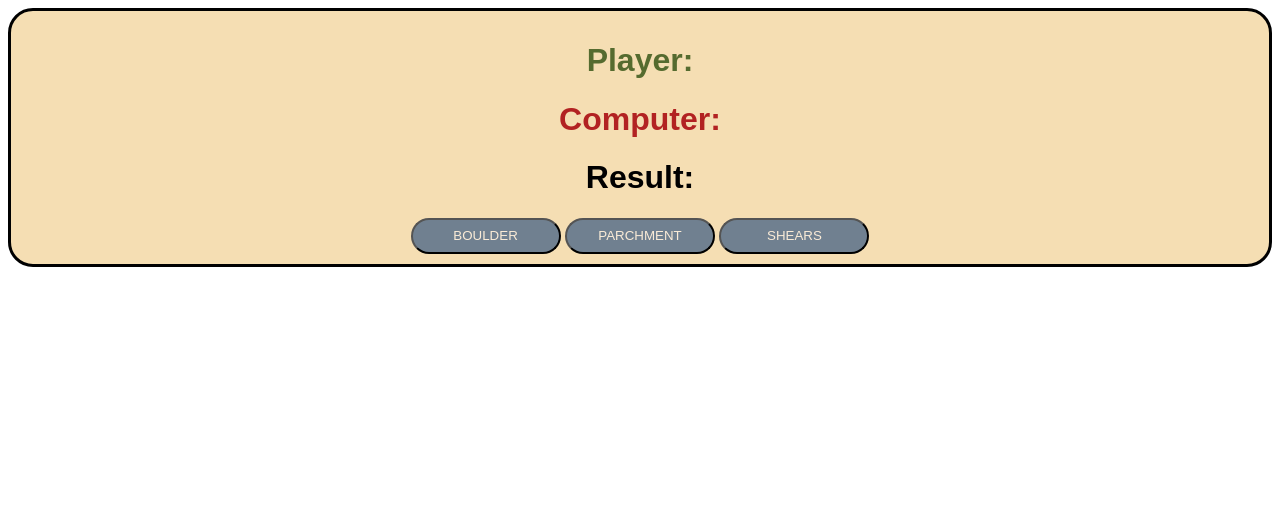
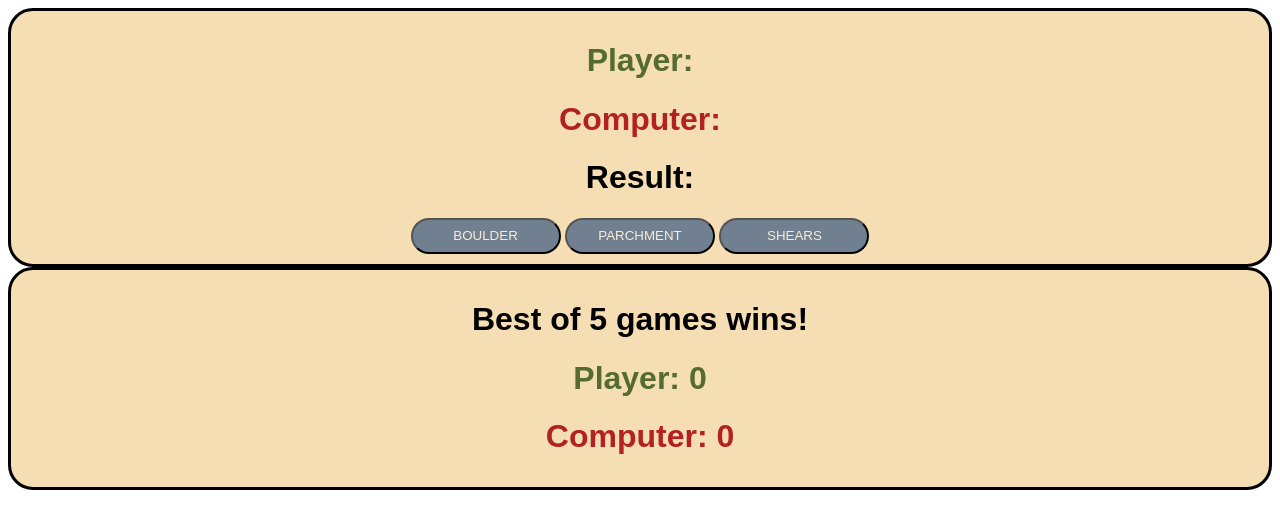
Before and after one commit to tdpeters67/rock-paper-scissors, a plain HTML site: page index.html in a window 1280 px wide. Drawn offline with Linux system fonts and the light colour scheme.

Commit message:
trying to track wins. added variables for player and computer points. idea is that inside playGame function, the round is played, and then based on result of checkWinner, a playerPoint or computerPoint should increase by 1. But it's not increasing.

```diff
--- a/index.html
+++ b/index.html
@@ -17,6 +17,12 @@
       <button  class="choiceBtn">PARCHMENT</button>
       <button  class="choiceBtn">SHEARS</button>
   </div>
+  <div id="scoreDiv">
+    <h1>Best of 5 games wins!</h1>
+    <h1 id="playerScore"> Player: </h1>
+    <h1 id="computerScore"> Computer: </h1>
+
+  </div>
     <script src="index.js"></script>
 </body>
 </html>
--- a/index.js
+++ b/index.js
@@ -2,19 +2,43 @@ const playerText = document.querySelector("#playerText")
 const computerText = document.querySelector("#computerText")
 const resultText = document.querySelector("#resultText")
 const choiceBtns = document.querySelectorAll(".choiceBtn")
+const playerScore = document.querySelector("#playerScore")
+const computerScore = document.querySelector("#computerScore")
+
 
 let player
 let computer
 let result
 
+playGame()
+
+function playGame(){
+    let playerPoint = 0
+    let computerPoint = 0
+
+    playRound()
+
+    if (resultText == "You Win!"){
+        playerPoint++
+    }
+    else if (resultText == "You Lose!"){
+        computerPoint++
+    }
+
+    playerScore.textContent = `Player: ${playerPoint}`
+    computerScore.textContent = `Computer: ${computerPoint}`
+}
+
+function playRound(){
+
     choiceBtns.forEach(button => button.addEventListener("click", () => {
-
         player = button.textContent
         computerTurn();
         playerText.textContent = `Player: ${player}`
         computerText.textContent = `Computer: ${computer}`
         resultText.textContent = checkWinner()
     }))
+    }
 
 
 function computerTurn(){
@@ -34,17 +58,17 @@ function computerTurn(){
     }
 }
 
-function checkWinner (){
+function checkWinner(){
     if(player == computer){
-        return "Draw!"
+      return "Draw!";
     }
-    else if (computer == "BOULDER"){
+    else if(computer == "BOULDER"){
       return (player == "PARCHMENT") ? "You Win!" : "You Lose!"
     }
-    else if (computer == "PARCHMENT"){
+    else if(computer == "PARCHMENT"){
       return (player == "SHEARS") ? "You Win!" : "You Lose!"
     }
-    else if (computer == "SHEARS"){
+    else if(computer == "SHEARS"){
       return (player == "BOULDER") ? "You Win!" : "You Lose!"
     }
 }
--- a/style.css
+++ b/style.css
@@ -9,7 +9,7 @@
 }
 
 .choiceBtn:hover{
-opacity: 1;
+opacity: 10;
 }
 
 #gameDiv{
@@ -22,6 +22,16 @@ background-color: wheat;
 text-align: center;
 }
 
+#scoreDiv{
+
+    font-family: Luminari, fantasy;
+    border: 3px solid;
+    border-radius: 25px;
+    padding: 10px;
+    background-color: wheat;
+    text-align: center;
+    }
+
 #playerText{
 color: darkolivegreen;
 }
@@ -29,3 +39,11 @@ color: darkolivegreen;
 #computerText{
 color: firebrick;
 }
+
+#playerScore{
+    color: darkolivegreen;
+}
+
+#computerScore{
+    color: firebrick;
+    }
```
Lines whose indentation alone changed are shown as unchanged.
